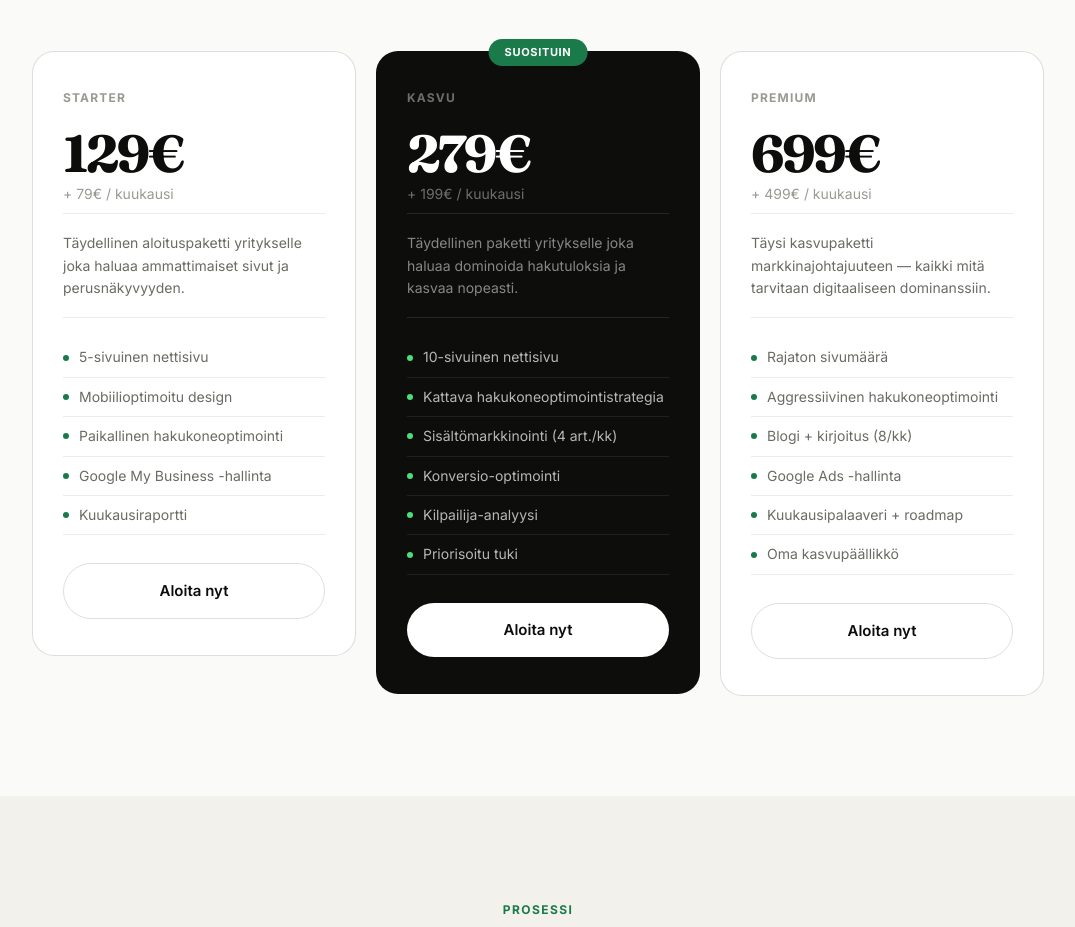
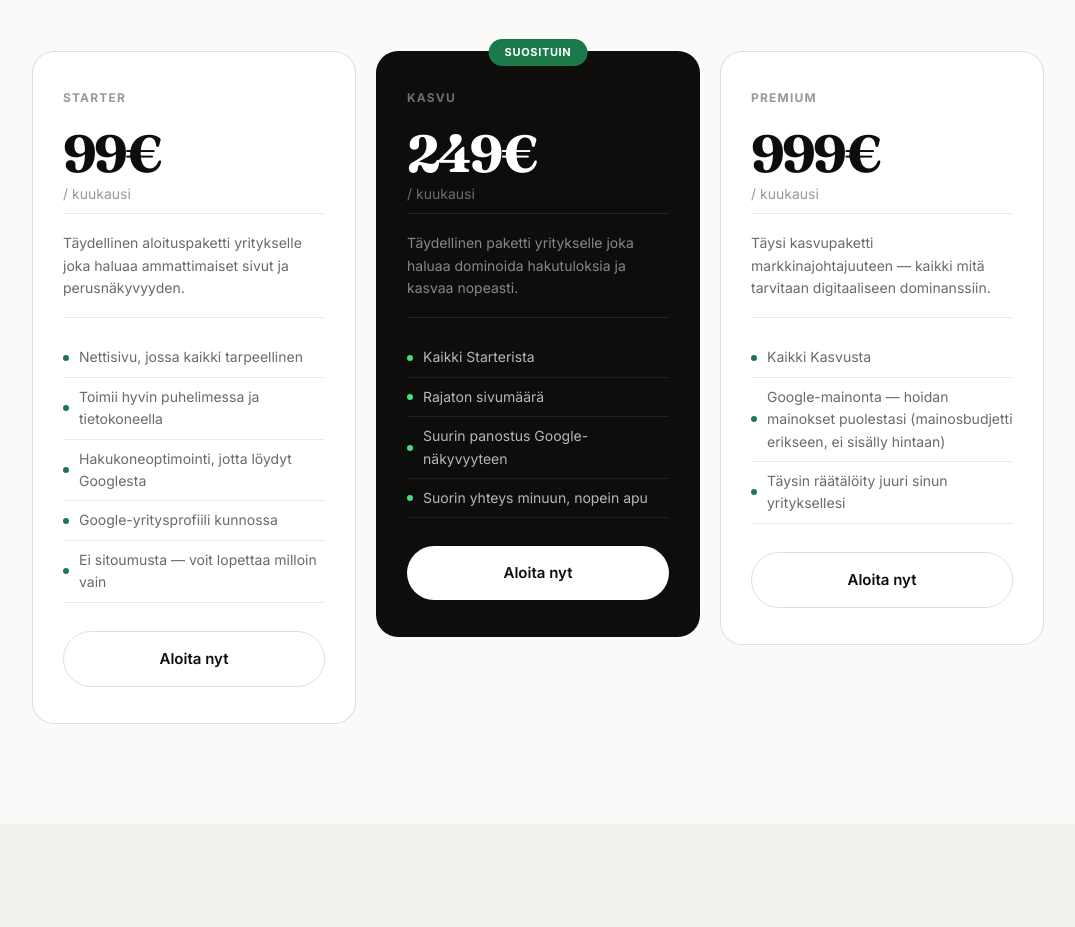
Before and after one commit to sulomoney/sr-kasvu, a plain HTML site: page index.html in a window 1280 px wide. Shown: the part 3280-4207 px from the top of the page, without its empty margins (102-1177 px from the left). Drawn offline with Linux system fonts and the light colour scheme; a script that the page names is missing.

Commit message:
Update pricing to match real AutoFlow rates, drop unbuilt Ads/growth-manager claims
Starter/Kasvu/Premium now monthly-only (no fake setup fees), scaled from
the actual AutoFlow deal (99e/kk flat). Premium now genuinely includes
Google Ads management with ad spend called out as separate from the fee.
Removed content marketing, competitor analysis, and dedicated growth
manager claims that were never real deliverables.

Co-Authored-By: Claude Sonnet 5 <noreply@anthropic.com>
Claude-Session: https://claude.ai/code/session_01NYsp1aRZi2f5w2M2ga2ryP

```diff
--- a/index.html
+++ b/index.html
@@ -630,15 +630,15 @@ footer {
 
       <div class="pricing-card reveal">
         <div class="p-tier">Starter</div>
-        <div class="p-price">129€</div>
-        <div class="p-mo">+ 79€ / kuukausi</div>
+        <div class="p-price">99€</div>
+        <div class="p-mo">/ kuukausi</div>
         <p class="p-desc">Täydellinen aloituspaketti yritykselle joka haluaa ammattimaiset sivut ja perusnäkyvyyden.</p>
         <ul class="p-features">
-          <li class="p-feature">5-sivuinen nettisivu</li>
-          <li class="p-feature">Mobiilioptimoitu design</li>
-          <li class="p-feature">Paikallinen hakukoneoptimointi</li>
-          <li class="p-feature">Google My Business -hallinta</li>
-          <li class="p-feature">Kuukausiraportti</li>
+          <li class="p-feature">Nettisivu, jossa kaikki tarpeellinen</li>
+          <li class="p-feature">Toimii hyvin puhelimessa ja tietokoneella</li>
+          <li class="p-feature">Hakukoneoptimointi, jotta löydyt Googlesta</li>
+          <li class="p-feature">Google-yritysprofiili kunnossa</li>
+          <li class="p-feature">Ei sitoumusta — voit lopettaa milloin vain</li>
         </ul>
         <a href="https://calendly.com/sulo-runsten/30min" class="p-btn p-btn-outline">Aloita nyt</a>
       </div>
@@ -646,32 +646,27 @@ footer {
       <div class="pricing-card featured reveal d1">
         <div class="popular-badge">Suosituin</div>
         <div class="p-tier">Kasvu</div>
-        <div class="p-price" style="color:white;">279€</div>
-        <div class="p-mo">+ 199€ / kuukausi</div>
+        <div class="p-price" style="color:white;">249€</div>
+        <div class="p-mo">/ kuukausi</div>
         <p class="p-desc">Täydellinen paketti yritykselle joka haluaa dominoida hakutuloksia ja kasvaa nopeasti.</p>
         <ul class="p-features">
-          <li class="p-feature">10-sivuinen nettisivu</li>
-          <li class="p-feature">Kattava hakukoneoptimointistrategia</li>
-          <li class="p-feature">Sisältömarkkinointi (4 art./kk)</li>
-          <li class="p-feature">Konversio-optimointi</li>
-          <li class="p-feature">Kilpailija-analyysi</li>
-          <li class="p-feature">Priorisoitu tuki</li>
+          <li class="p-feature">Kaikki Starterista</li>
+          <li class="p-feature">Rajaton sivumäärä</li>
+          <li class="p-feature">Suurin panostus Google-näkyvyyteen</li>
+          <li class="p-feature">Suorin yhteys minuun, nopein apu</li>
         </ul>
         <a href="https://calendly.com/sulo-runsten/30min" class="p-btn p-btn-white">Aloita nyt</a>
       </div>
 
       <div class="pricing-card reveal d2">
         <div class="p-tier">Premium</div>
-        <div class="p-price">699€</div>
-        <div class="p-mo">+ 499€ / kuukausi</div>
+        <div class="p-price">999€</div>
+        <div class="p-mo">/ kuukausi</div>
         <p class="p-desc">Täysi kasvupaketti markkinajohtajuuteen — kaikki mitä tarvitaan digitaaliseen dominanssiin.</p>
         <ul class="p-features">
-          <li class="p-feature">Rajaton sivumäärä</li>
-          <li class="p-feature">Aggressiivinen hakukoneoptimointi</li>
-          <li class="p-feature">Blogi + kirjoitus (8/kk)</li>
-          <li class="p-feature">Google Ads -hallinta</li>
-          <li class="p-feature">Kuukausipalaaveri + roadmap</li>
-          <li class="p-feature">Oma kasvupäällikkö</li>
+          <li class="p-feature">Kaikki Kasvusta</li>
+          <li class="p-feature">Google-mainonta — hoidan mainokset puolestasi (mainosbudjetti erikseen, ei sisälly hintaan)</li>
+          <li class="p-feature">Täysin räätälöity juuri sinun yrityksellesi</li>
         </ul>
         <a href="https://calendly.com/sulo-runsten/30min" class="p-btn p-btn-outline">Aloita nyt</a>
       </div>
```
